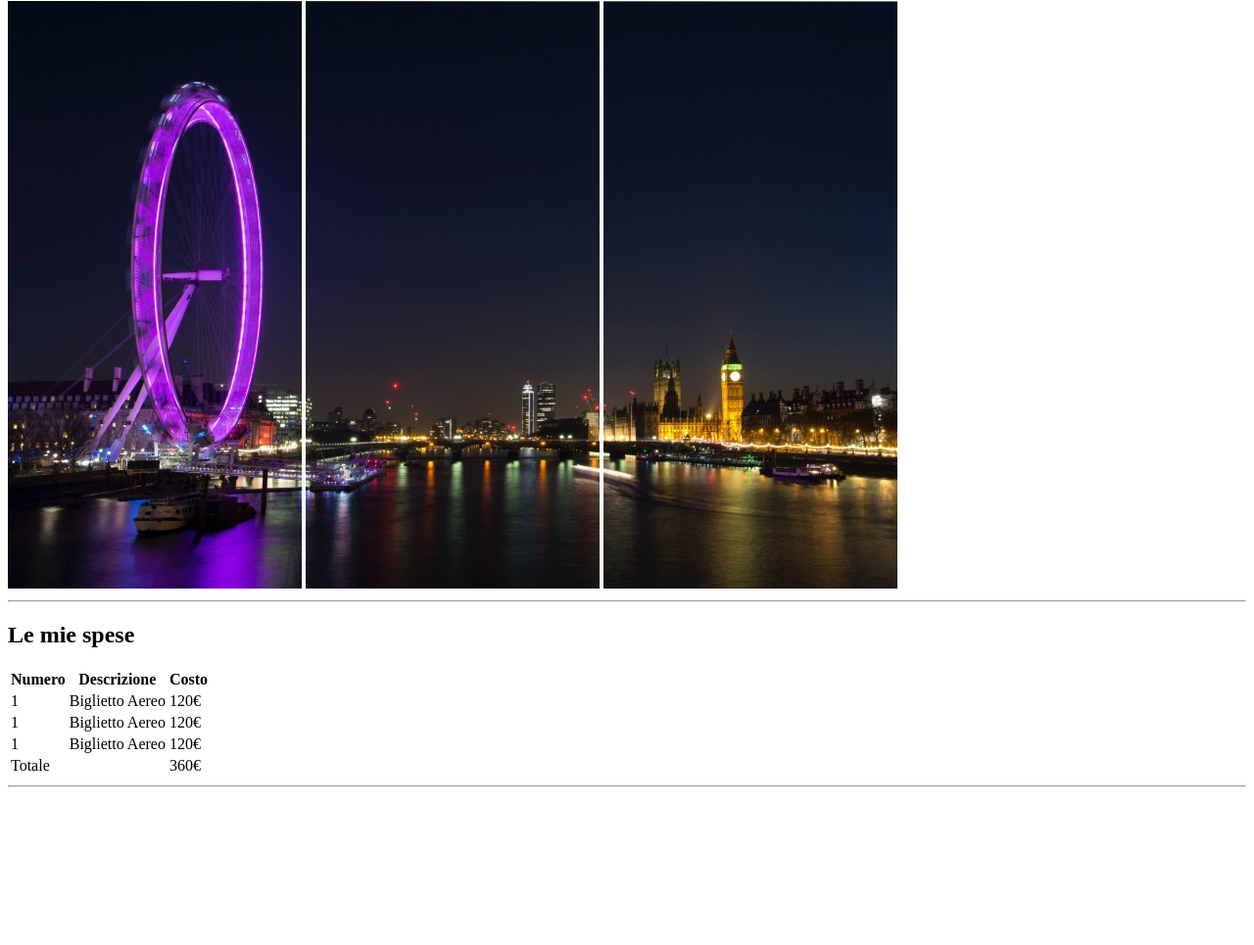
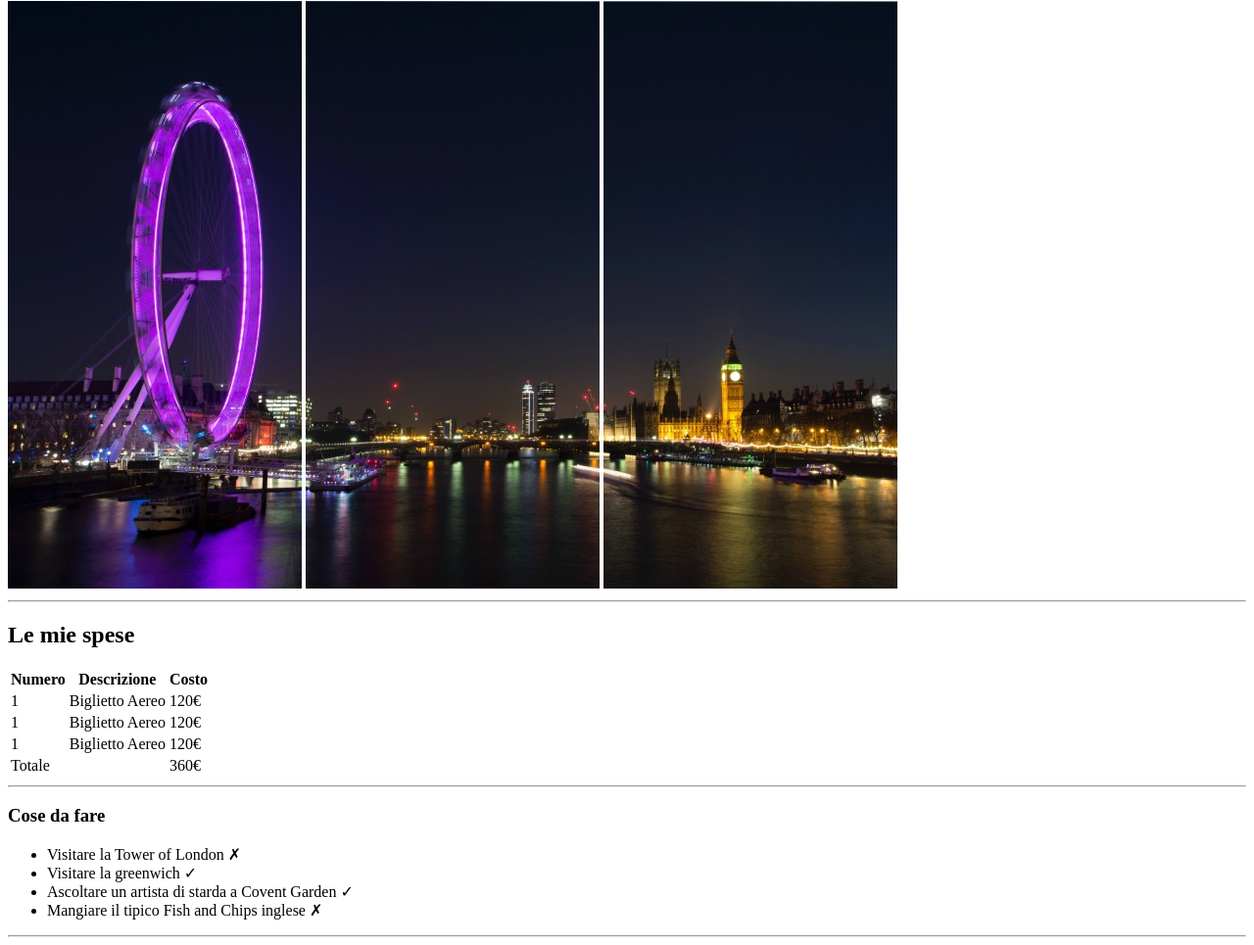
Before and after one commit to Onda-dev/html-london-trip, a plain HTML site: page index.html in a window 1280 px wide. Shown: the part 79-1044 px from the top of the page at 98% size. Before the commit the page ends 891 px from the top, so only its background shows below. Drawn offline with Linux system fonts and the light colour scheme.

Commit message:
Aggiunta la sezione "Cose da fare"

```diff
--- a/index.html
+++ b/index.html
@@ -53,7 +53,14 @@
                 <hr>
 
             </section>
-
+                <h3>Cose da fare</h3>
+                <ul>
+                    <li>Visitare la Tower of London &cross;</li>
+                    <li>Visitare la greenwich &check;</li>
+                    <li>Ascoltare un artista di starda a Covent Garden &check;</li>
+                    <li>Mangiare il tipico Fish and Chips inglese &cross;</li>
+                </ul>
+                <hr>
                 <section>
 
                 </section>
```
Lines whose indentation alone changed are shown as unchanged.
